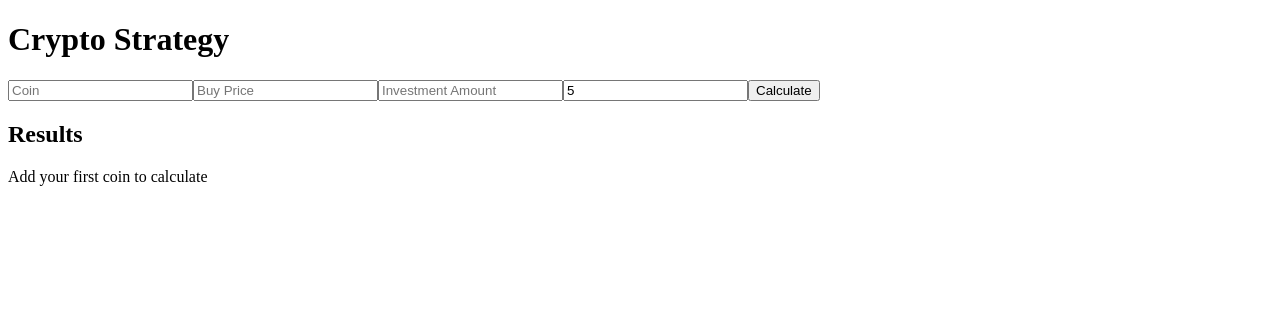
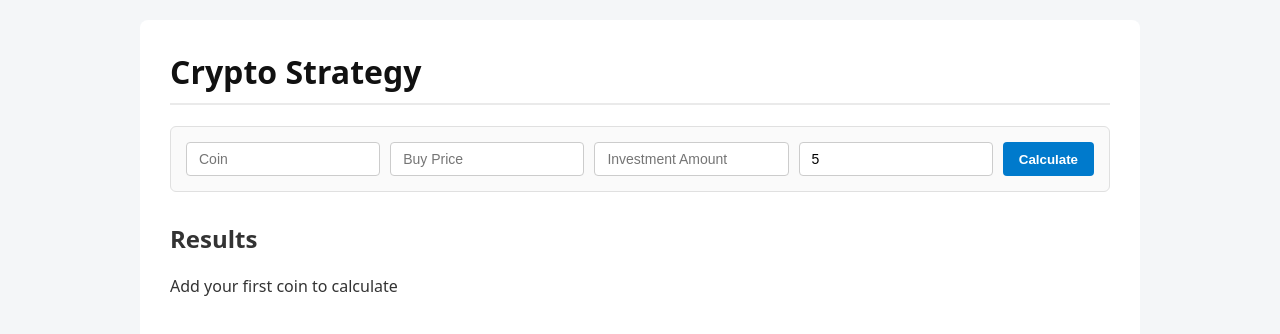
Before and after one commit to artemkorolov/trade-calc, a React (Vite) app: page / in a window 1280 px wide. Shown: the top 334 px of the page. Built offline with nearby package versions, Linux system fonts and the light colour scheme.

Commit message:
style: add minimalist layout

```diff
--- a/src/App.css
+++ b/src/App.css
@@ -0,0 +1,67 @@
+*,
+*::before,
+*::after {
+	box-sizing: border-box;
+}
+
+body {
+	margin: 0;
+	font-family: system-ui,
+		-apple-system,
+		BlinkMacSystemFont,
+		'Segoe UI',
+		Roboto,
+		sans-serif;
+	background-color: #f4f6f8;
+	color: #333;
+	padding: 20px;
+}
+
+.app-container {
+	max-width: 1000px;
+	margin: 0 auto;
+	background: #ffffff;
+	padding: 30px;
+	border-radius: 8px;
+}
+
+h1 {
+	margin-top: 0;
+	color: #111;
+	border-bottom: 2px solid #eaeaea;
+	padding-bottom: 10px;
+}
+
+.strategy-form {
+	display: flex;
+	flex-wrap: wrap;
+	gap: 10px;
+	margin-bottom: 30px;
+	background: #fafafa;
+	padding: 15px;
+	border-radius: 6px;
+	border: 1px solid #e0e0e0;
+}
+
+.strategy-form input {
+	padding: 8px 12px;
+	border: 1px solid #ccc;
+	border-radius: 4px;
+	font-size: 14px;
+	flex: 1;
+	min-width: 120px;
+}
+
+.strategy-form button {
+	padding: 8px 16px;
+	background-color: #007acc;
+	color: white;
+	border: none;
+	border-radius: 4px;
+	font-weight: bold;
+	cursor: pointer;
+}
+
+.strategy-form button:hover {
+	background-color: #005999;
+}
--- a/src/App.tsx
+++ b/src/App.tsx
@@ -14,7 +14,7 @@ function App() {
   }
 
   return (
-    <div>
+    <div className='app-container'>
       <h1>Crypto Strategy</h1>
       <StrategyForm onAddStrategy={handleAddStrategy} />
       <div>
@@ -22,7 +22,7 @@ function App() {
         {strategies.length === 0 ? (
           <p>Add your first coin to calculate</p>
         ) : (
-          <div>
+          <div className='result-grid'>
             {strategies.map((strat) => (
               <div key={strat.id}>
                 <h3>Coin: {strat.coin}</h3>
--- a/src/components/StrategyForm.tsx
+++ b/src/components/StrategyForm.tsx
@@ -29,7 +29,7 @@ export const StrategyForm = ({ onAddStrategy }: StrategyFormProps) => {
 	};
 
 	return (
-		<form onSubmit={handleSubmit}>
+		<form onSubmit={handleSubmit} className="strategy-form">
 			<input
 				type="text"
 				placeholder="Coin"
```
